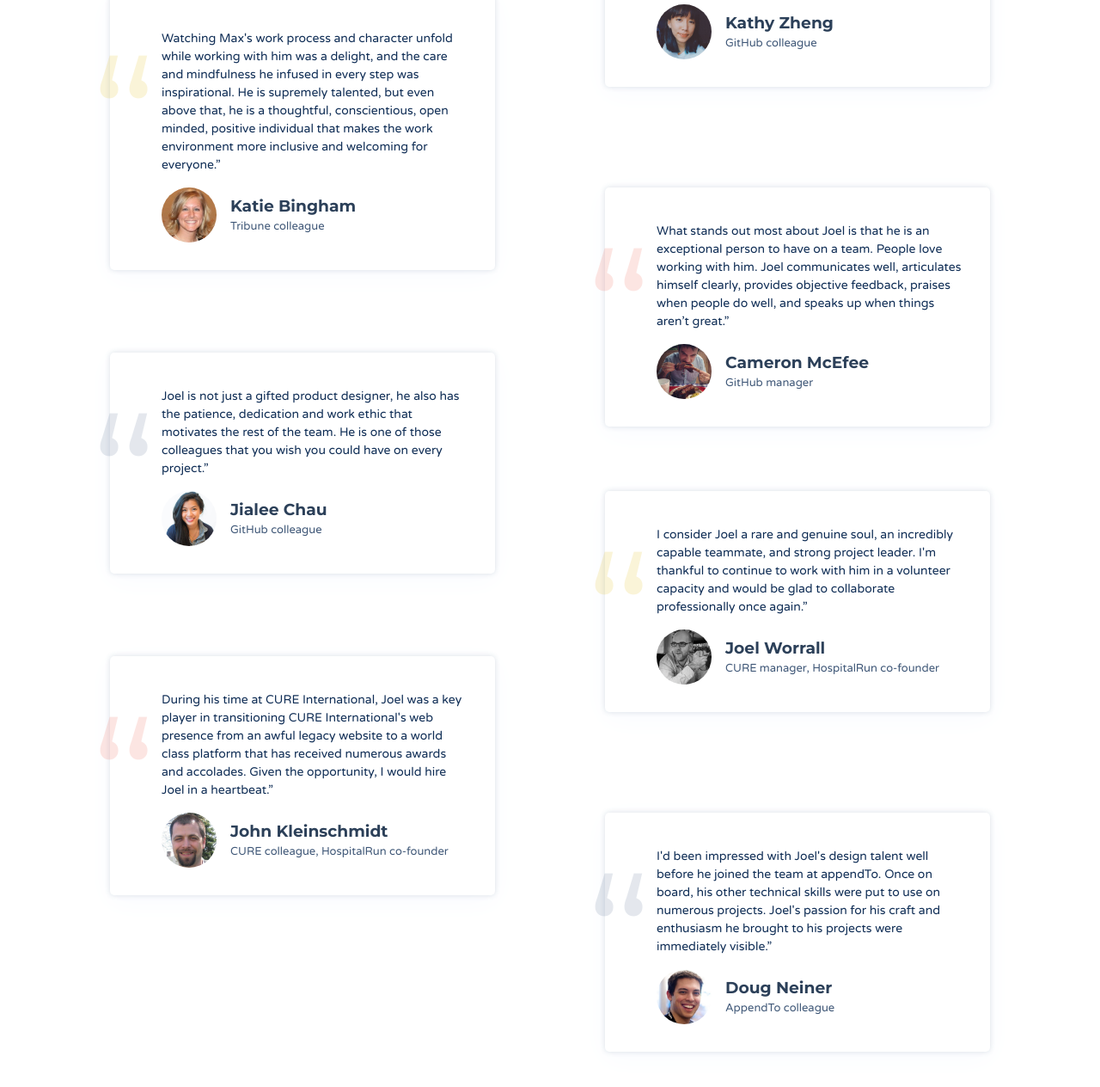
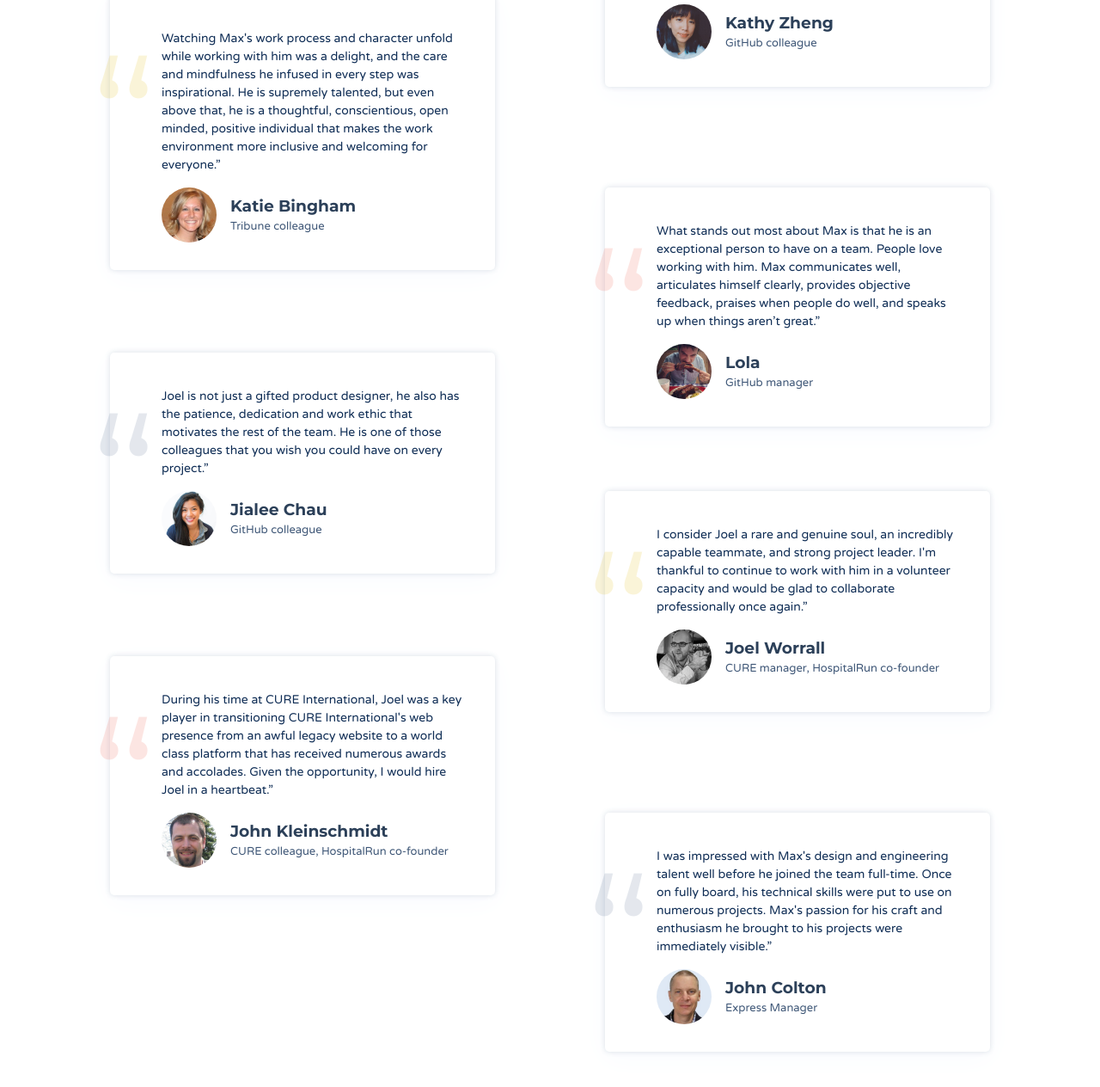
Before and after one commit to zenifold/max_page, a Jekyll site: the page built from index.html, in a window 1280 px wide and 1400 px high, scrolled down 4212 px, cut to the strip 0-1327 px from the top of the window. Shown: the top 1264 px of the strip at 86% size. Built offline with Jekyll 4.4.1, drawn with Linux system fonts in a browser that asks for light colours; some web fonts are replaced.

Commit message:
quote update 2

```diff
--- a/_data/quotes.yaml
+++ b/_data/quotes.yaml
@@ -13,11 +13,11 @@
     Watching Max's work process and character unfold while working with him was a delight, and the care and mindfulness he infused in every step was inspirational. He is supremely talented, but even above that, he is a thoughtful, conscientious, open minded, positive individual that makes the work environment more inclusive and welcoming for everyone.”
   title: Tribune colleague
 
-- name: Cameron McEfee
+- name: Lola
   url: https://www.linkedin.com/in/cameronmcefee/
   image: /img/quotes/cameronmcefee.jpg
   quote: |
-    What stands out most about Joel is that he is an exceptional person to have on a team. People love working with him. Joel communicates well, articulates himself clearly, provides objective feedback, praises when people do well, and speaks up when things aren’t great.”
+    What stands out most about Max is that he is an exceptional person to have on a team. People love working with him. Max communicates well, articulates himself clearly, provides objective feedback, praises when people do well, and speaks up when things aren’t great.”
   title: GitHub manager
 
 - name: Jialee Chau
@@ -41,9 +41,9 @@
     During his time at CURE International, Joel was a key player in transitioning CURE International's web presence from an awful legacy website to a world class platform that has received numerous awards and accolades. Given the opportunity, I would hire Joel in a heartbeat.”
   title: CURE colleague, HospitalRun co-founder
 
-- name: Doug Neiner
-  url: https://www.linkedin.com/in/dougneiner/
-  image: /img/quotes/dougneiner.jpg
+- name: John Colton
+  url: https://www.linkedin.com/in/john-colton-7613a614/
+  image: /img/quotes/jcolton.jpg
   quote: |
-    I'd been impressed with Joel's design talent well before he joined the team at appendTo. Once on board, his other technical skills were put to use on numerous projects. Joel's passion for his craft and enthusiasm he brought to his projects were immediately visible.”
-  title: AppendTo colleague
+    I was impressed with Max's design and engineering talent well before he joined the team full-time. Once on fully board, his technical skills were put to use on numerous projects. Max's passion for his craft and enthusiasm he brought to his projects were immediately visible.”
+  title: Express Manager
```
Also changed, not shown: img/quotes/jcolton.jpg (added).
